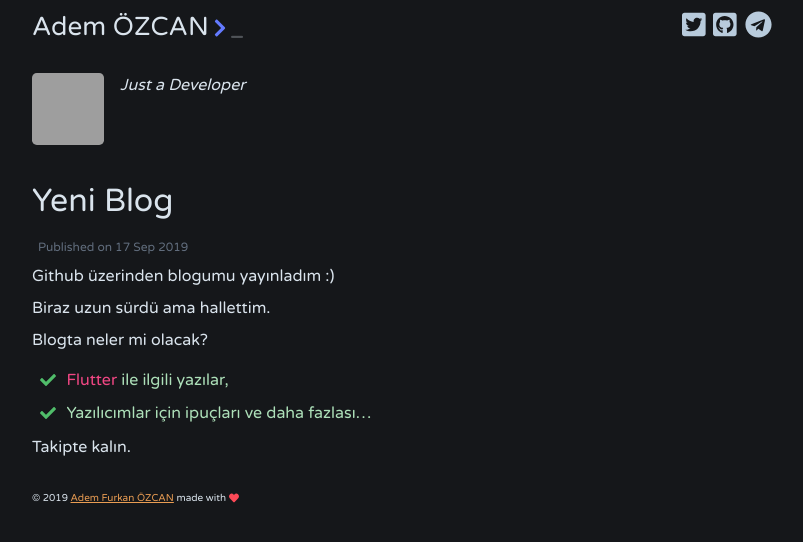
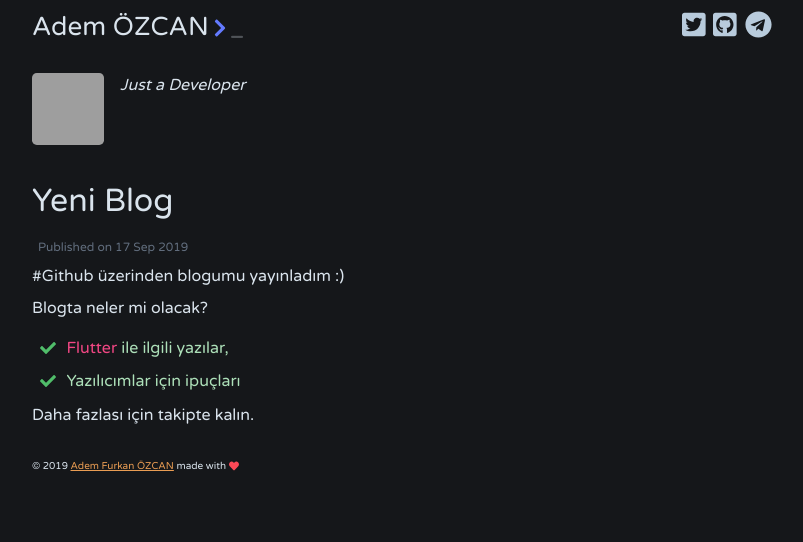
Before and after one commit to Adem68/blog-tr, a Jekyll site: the page built from _posts/2019-09-17-yeni-blog.md, in a window 1280 px wide, cut to the strip 0-542 px from the top of the page. Shown: the whole strip, without its empty margins (238-1041 px from the left). Built offline with Jekyll 4.4.1, drawn with Linux system fonts in a browser that asks for light colours; nearby versions of some CDN libraries; grey boxes are pictures that could not be loaded.

Commit message:
Update 2019-09-17-yeni-blog.md

```diff
--- a/_posts/2019-09-17-yeni-blog.md
+++ b/_posts/2019-09-17-yeni-blog.md
@@ -4,13 +4,11 @@ title: Yeni Blog
 tags: blog, yeni
 ---
 
-Github üzerinden blogumu yayınladım :)
-
-Biraz uzun sürdü ama hallettim.
+#Github üzerinden blogumu yayınladım :)
 
 Blogta neler mi olacak?
 
 * [Flutter](https://flutter.dev) ile ilgili yazılar,
-* Yazılıcımlar için ipuçları ve daha fazlası...
+* Yazılıcımlar için ipuçları
 
-Takipte kalın.
+Daha fazlası için takipte kalın.
```
